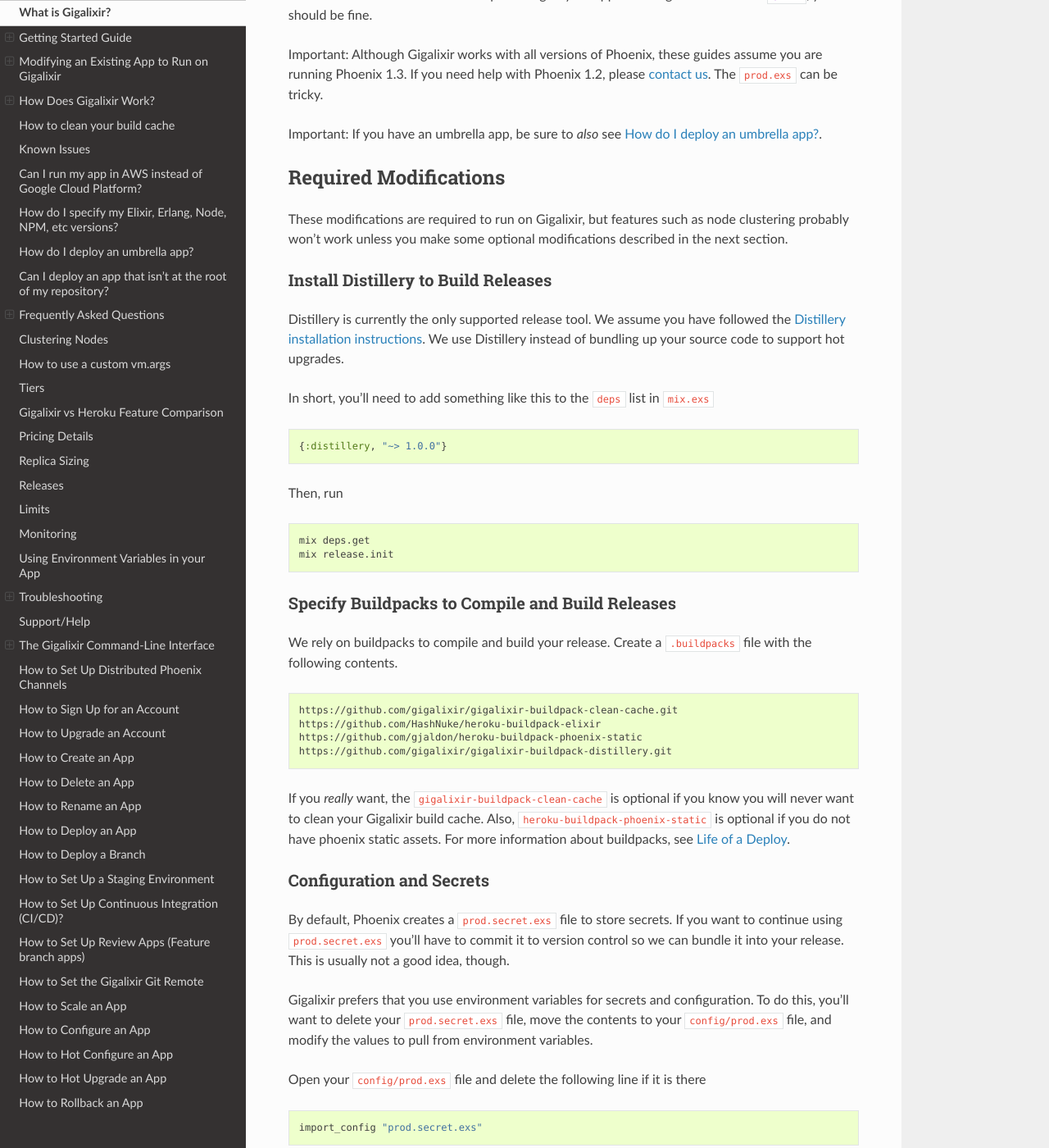
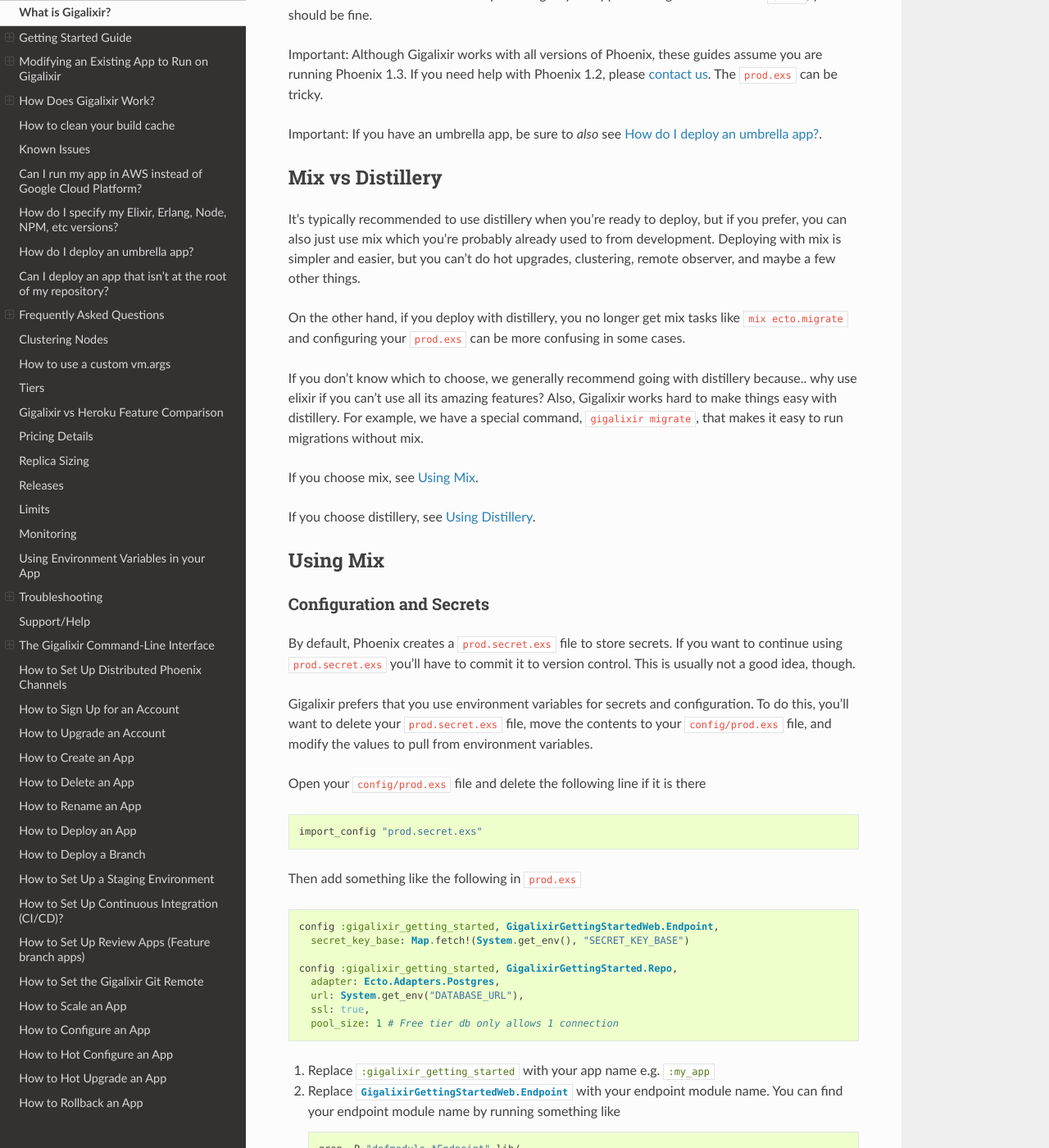
Before and after one commit to gigalixir/gigalixir-cli, a Sphinx documentation site: the page built from docs/source/main.rst, in a window 1280 px wide and 1400 px high, scrolled down 3744 px. Shown: the whole window at 82% size. Built offline with Sphinx 7.4.7 and the Read the Docs theme 2.0.0, drawn with Linux system fonts in a browser that asks for light colours; some of the changed text lies outside the part shown.

```diff
--- a/docs/source/main.rst
+++ b/docs/source/main.rst
@@ -178,10 +178,70 @@ Important: Although Gigalixir works with all versions of Phoenix, these guides a
 
 Important: If you have an umbrella app, be sure to *also* see :ref:`umbrella`.
 
-Required Modifications
-----------------------
-
-These modifications are required to run on Gigalixir, but features such as node clustering probably won't work unless you make some optional modifications described in the next section.
+Mix vs Distillery
+-----------------
+
+It's typically recommended to use distillery when you're ready to deploy, but if you prefer, you can also just use mix which you're probably already used to from development. Deploying with mix is simpler and easier, but you can't do hot upgrades, clustering, remote observer, and maybe a few other things.
+
+On the other hand, if you deploy with distillery, you no longer get mix tasks like :bash:`mix ecto.migrate` and configuring your :bash:`prod.exs` can be more confusing in some cases.
+
+If you don't know which to choose, we generally recommend going with distillery because.. why use elixir if you can't use all its amazing features? Also, Gigalixir works hard to make things easy with distillery. For example, we have a special command, :bash:`gigalixir migrate`, that makes it easy to run migrations without mix.
+
+If you choose mix, see :ref:`modifying existing app with mix`.
+
+If you choose distillery, see :ref:`modifying existing app with distillery`.
+
+.. _`modifying existing app with mix`:
+
+Using Mix
+---------
+
+Configuration and Secrets
+^^^^^^^^^^^^^^^^^^^^^^^^^
+
+By default, Phoenix creates a :bash:`prod.secret.exs` file to store secrets. If you want to continue using :bash:`prod.secret.exs` you'll have to commit it to version control. This is usually not a good idea, though.
+
+Gigalixir prefers that you use environment variables for secrets and configuration. To do this, you'll want to delete your :bash:`prod.secret.exs` file, move the contents to your :bash:`config/prod.exs` file, and modify the values to pull from environment variables.
+
+Open your :bash:`config/prod.exs` file and delete the following line if it is there
+
+.. code-block:: elixir
+
+    import_config "prod.secret.exs"
+
+Then add something like the following in :bash:`prod.exs`
+
+.. code-block:: elixir
+
+     config :gigalixir_getting_started, GigalixirGettingStartedWeb.Endpoint,
+       secret_key_base: Map.fetch!(System.get_env(), "SECRET_KEY_BASE")
+
+     config :gigalixir_getting_started, GigalixirGettingStarted.Repo,
+       adapter: Ecto.Adapters.Postgres,
+       url: System.get_env("DATABASE_URL"),
+       ssl: true,
+       pool_size: 1 # Free tier db only allows 1 connection
+
+1. Replace :elixir:`:gigalixir_getting_started` with your app name e.g. :elixir:`:my_app`
+2. Replace :elixir:`GigalixirGettingStartedWeb.Endpoint` with your endpoint module name. You can find your endpoint module name by running something like
+
+   .. code-block:: bash
+
+     grep -R "defmodule.*Endpoint" lib/
+
+   Phoenix 1.2 and 1.3 give different names so this is a common source of errors.
+3. Replace :elixir:`GigalixirGettingStarted.Repo` with your repo module name e.g. :elixir:`MyApp.Repo`
+
+You don't have to worry about setting your :bash:`SECRET_KEY_BASE` config because we generate one and set it for you. If you don't use a gigalixir managed postgres database, you'll have to set the :bash:`DATABASE_URL` yourself. You can do this by running the following, but you'll need to :ref:`install the CLI` and login. For more information on setting configs, see :ref:`configs`.
+
+.. code-block:: bash
+
+    gigalixir set_config $APP_NAME DATABASE_URL "ecto://user:pass@host:port/db"
+
+.. _`modifying existing app with distillery`:
+
+Using Distillery
+----------------
 
 Install Distillery to Build Releases
 ^^^^^^^^^^^^^^^^^^^^^^^^^^^^^^^^^^^^
@@ -314,22 +374,10 @@ Also check out :ref:`troubleshooting`.
 
 If it still doesn't work, don't hesitate to `contact us`_.
 
-Optional Modifications
-----------------------
-
-These modifications are not required, but are recommended if you want to use all of features Gigalixir offers. If you want to see the difference between :bash:`mix phoenix.new` and `gigalixir-getting-started`_ take a look at `the diff`.
-
-.._`the diff`: https://github.com/gigalixir/gigalixir-getting-started/compare/fe3e06690ba926de817a48ae98bdf155f1cdb201...master
-
-Set up Node Clustering with Libcluster
-^^^^^^^^^^^^^^^^^^^^^^^^^^^^^^^^^^^^^^
+Set up Node Clustering with Libcluster (optional)
+^^^^^^^^^^^^^^^^^^^^^^^^^^^^^^^^^^^^^^^^^^^^^^^^^
 
 If you want to cluster nodes, you should install libcluster. For more information about installing libcluster, see :ref:`cluster your nodes`.
-
-Set Up Migrations
-^^^^^^^^^^^^^^^^^
-
-In development, you use :bash:`mix ecto.migrate` to run database migrations. If you are using distillery releases, `Mix`_ is not available so you need a different approach. Instructions on how to set up and run migrations are described in more detail in :ref:`migrations`.
 
 .. _`Mix`: https://hexdocs.pm/mix/Mix.html
 
```
Also changed, not shown: 1 other file.
